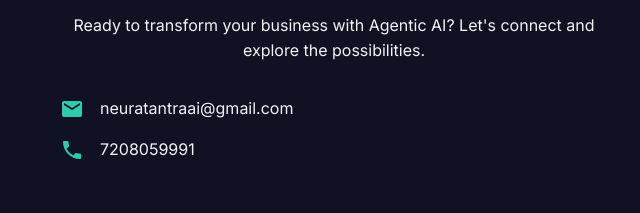
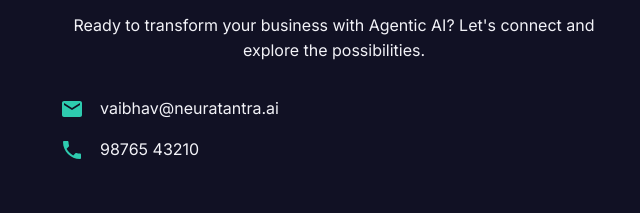
Before and after one commit to VaibhavJainPortfolio/Neuratantra, a plain HTML site: page Frontend/index.html in a window 1280 px wide. Shown: the part 6226-6439 px from the top of the page, 0-640 px from the left. Drawn offline with nearby package versions, Linux system fonts and the light colour scheme; files whose address does not match are found by name.

Commit message:
Update index.html

```diff
--- a/Frontend/index.html
+++ b/Frontend/index.html
@@ -1709,13 +1709,13 @@
                             <svg class="contact-icon" viewBox="0 0 24 24">
                                 <path d="M20,4H4C2.895,4,2,4.895,2,6v12c0,1.105,0.895,2,2,2h16c1.105,0,2-0.895,2-2V6C22,4.895,21.105,4,20,4z M20,8l-8,5L4,8V6l8,5l8-5V8z"/>
                             </svg>
-                            <a href="mailto:neuratantraai@gmail.com">neuratantraai@gmail.com</a>
+                            <a href="mailto:vaibhav@neuratantra.ai">vaibhav@neuratantra.ai</a>
                         </div>
                         <div class="contact-item">
                             <svg class="contact-icon" viewBox="0 0 24 24">
                                 <path d="M20,15.5C18.8,15.5,17.5,15.3,16.4,14.9C16.3,14.9,16.2,14.9,16.1,14.9C15.8,14.9,15.6,15,15.4,15.2L13.2,17.4C10.4,15.9,8,13.6,6.6,10.8L8.8,8.6C9.1,8.3,9.2,7.9,9,7.6C8.7,6.5,8.5,5.2,8.5,4C8.5,3.5,8,3,7.5,3H4C3.5,3,3,3.5,3,4C3,13.4,10.6,21,20,21C20.5,21,21,20.5,21,20V16.5C21,16,20.5,15.5,20,15.5Z"/>
                             </svg>
-                            <a href="tel:+ 7208059991">7208059991</a>
+                            <a href="tel:+ 98765 43210"> 98765 43210</a>
                         </div>
                     </div>
                 </div>
```
